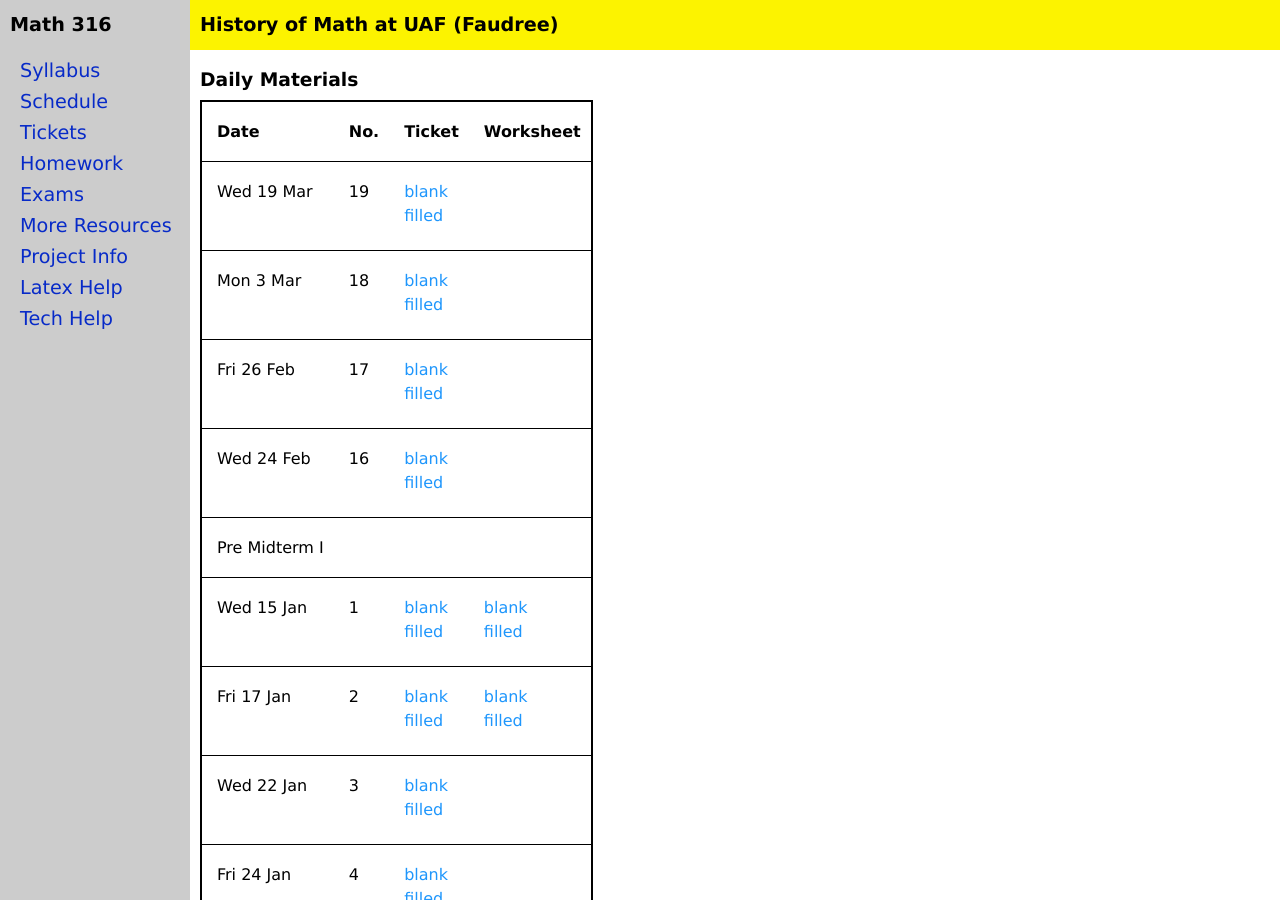
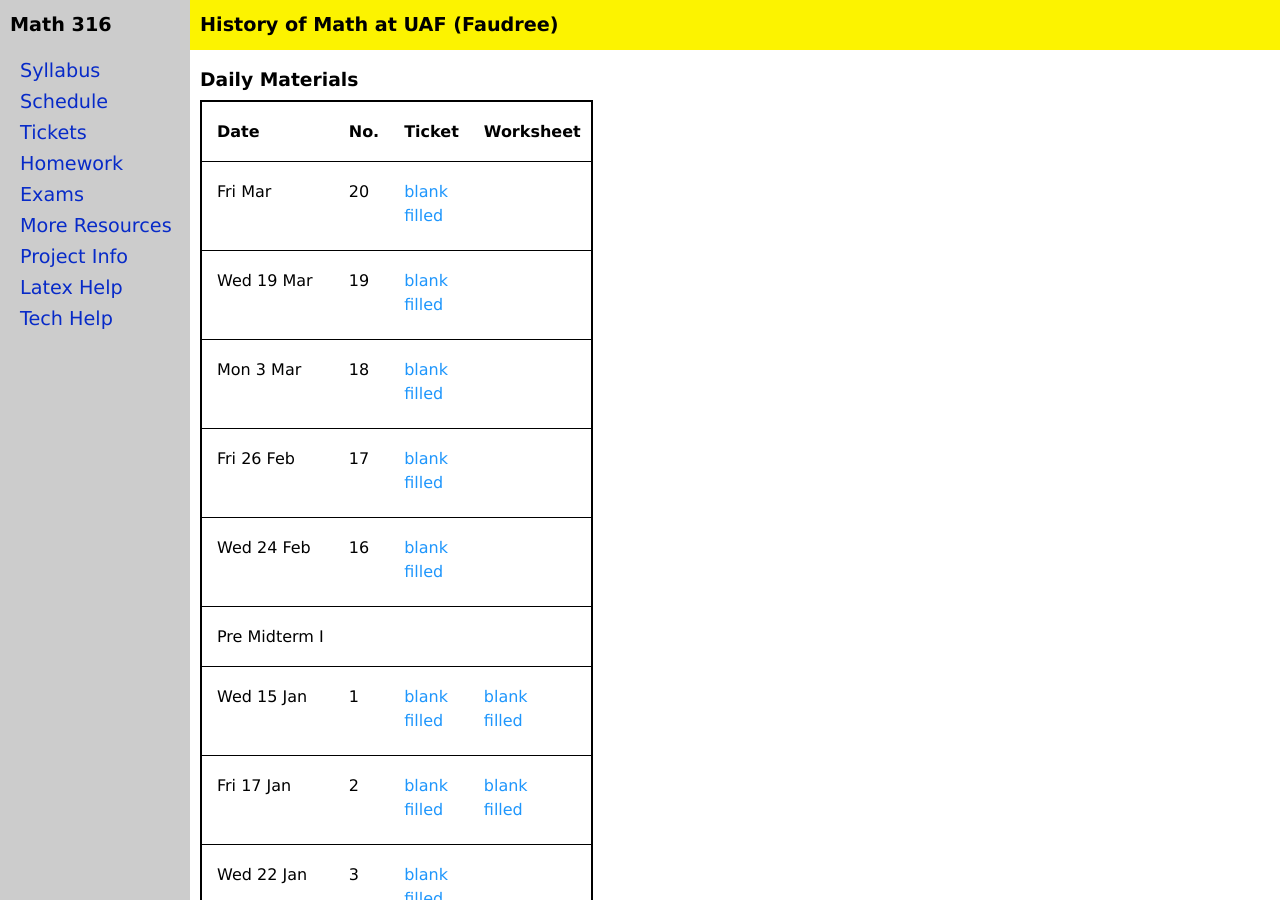
Before and after one commit to jrfaudree/HOM, a Jekyll site: the page built from tickets.md, in a window 1280 px wide and 900 px high. Built offline with Jekyll 4.4.1, drawn with Linux system fonts in a browser that asks for light colours.

Commit message:
Update ticket_s2025.yml

```diff
--- a/_data/ticket_s2025.yml
+++ b/_data/ticket_s2025.yml
@@ -1,7 +1,11 @@
+- day: Fri Mar
+  number: "20"
+  ticket: https://jrfaudree.github.io/HOM/assets/tickets/t20.pdf
+  tfilled: https://jrfaudree.github.io/HOM/assets/tickets/t20s.pdf
 - day: Wed 19 Mar
   number: "19"
   ticket: https://jrfaudree.github.io/HOM/assets/tickets/t19.pdf
-  tfilled: https://jrfaudree.github.io/HOM/assets/tickets/t18s.pdf
+  tfilled: https://jrfaudree.github.io/HOM/assets/tickets/t19s.pdf
 - day: Mon 3 Mar
   number: "18"
   ticket: https://jrfaudree.github.io/HOM/assets/tickets/t18.pdf
```
